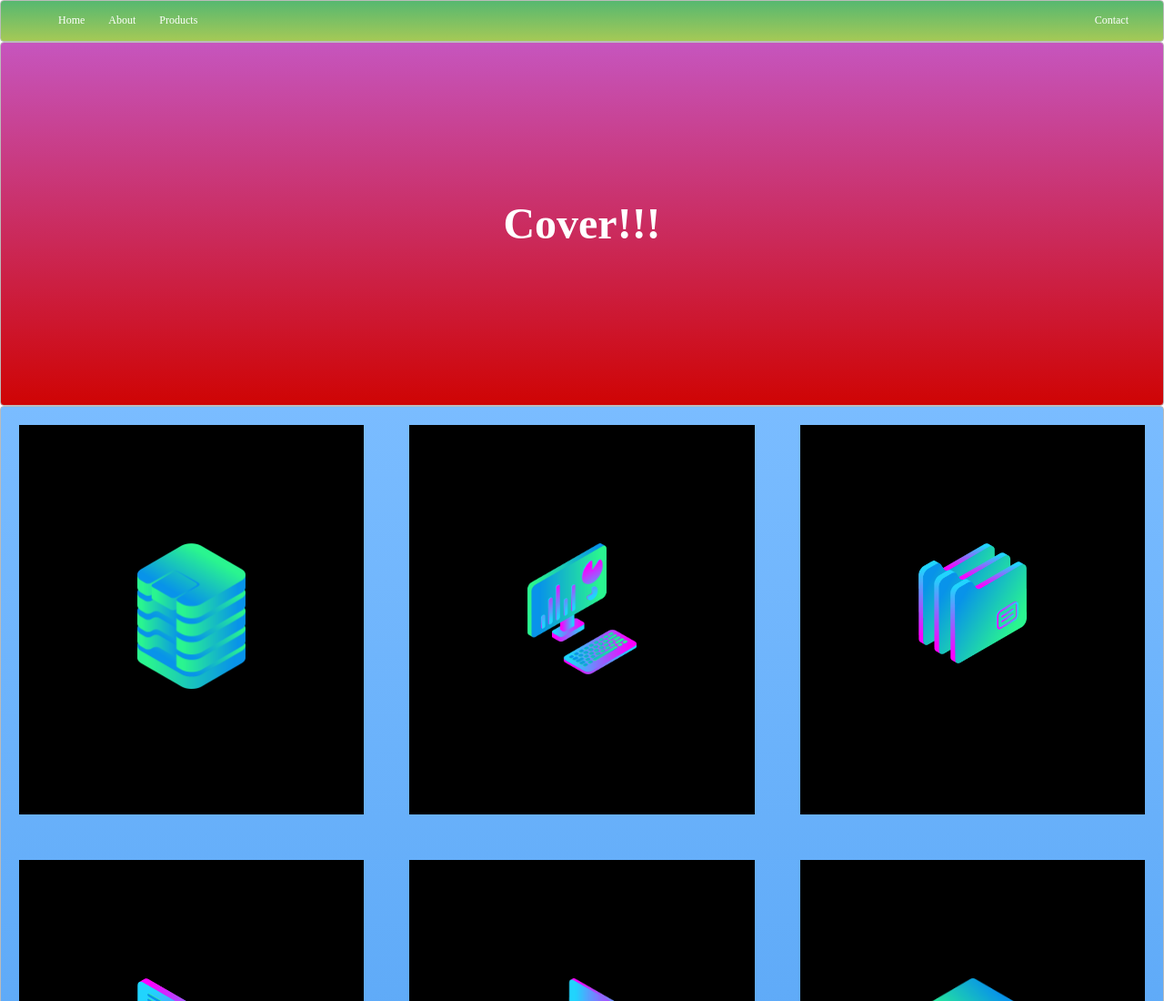
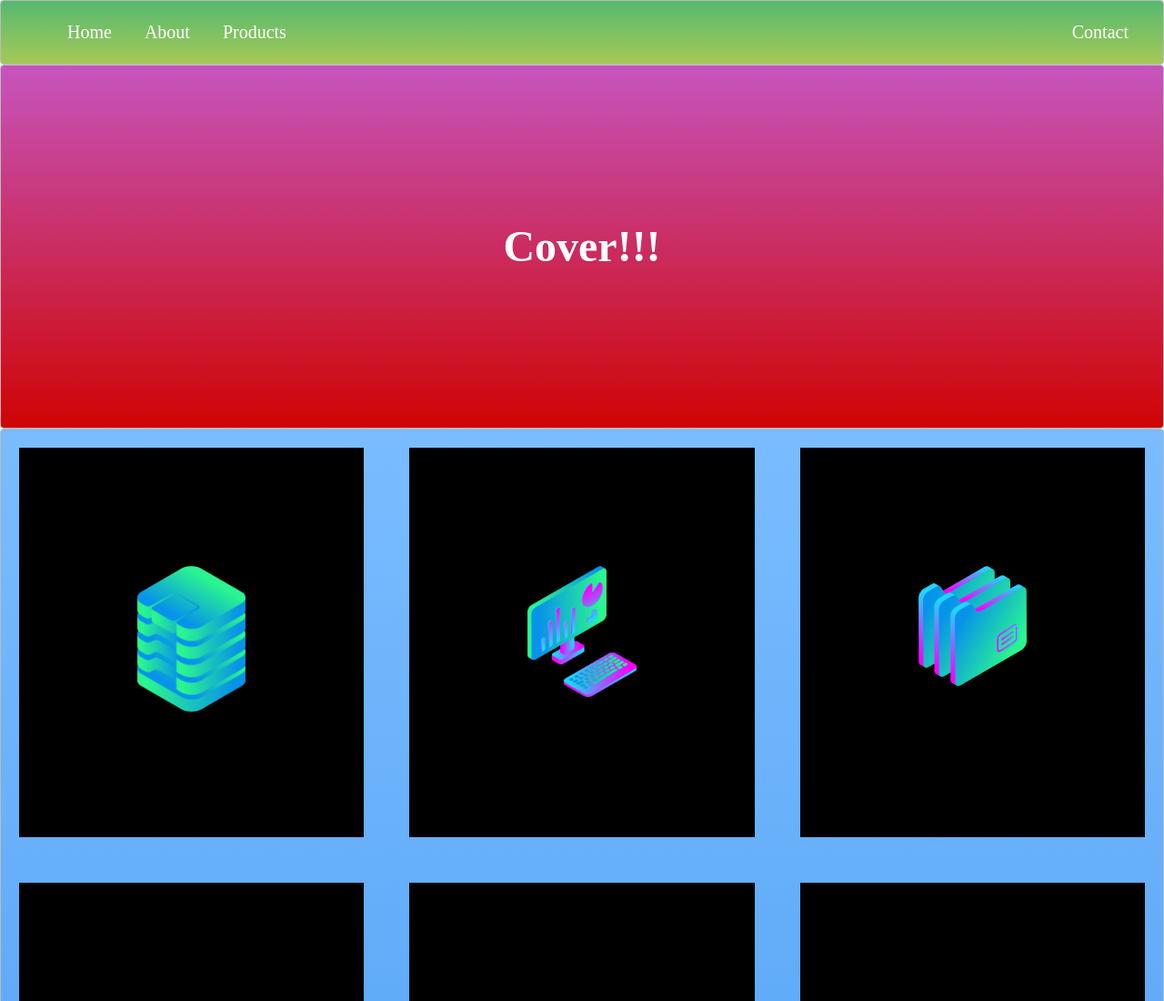
Before and after one commit to Daprojects1/project-start, a plain HTML site: page index.html in a window 1280 px wide. Shown: the top 1100 px of the page at 91% size. Drawn offline with Linux system fonts and the light colour scheme.

Commit message:
fpadding & font-size

```diff
--- a/style.css
+++ b/style.css
@@ -83,13 +83,14 @@
 
 ul {
     list-style: none;
-    font-size: 0.75rem;
-    padding:0 35px 0 40px;
+    font-size: 1.05rem;
+
+
 }
 
 li{
     margin:3px;
-    padding-left:20px;
+    padding-left:30px;
     text-align: center;
 
 }
@@ -124,6 +125,10 @@ footer p {
 }
 @media screen and (min-width:540px) {
 
+    ul{
+        padding:0 35px 0 40px;
+        font-size: 1.25rem;
+    }
     li:nth-child(4) {
         margin-left: auto;
     }
```
